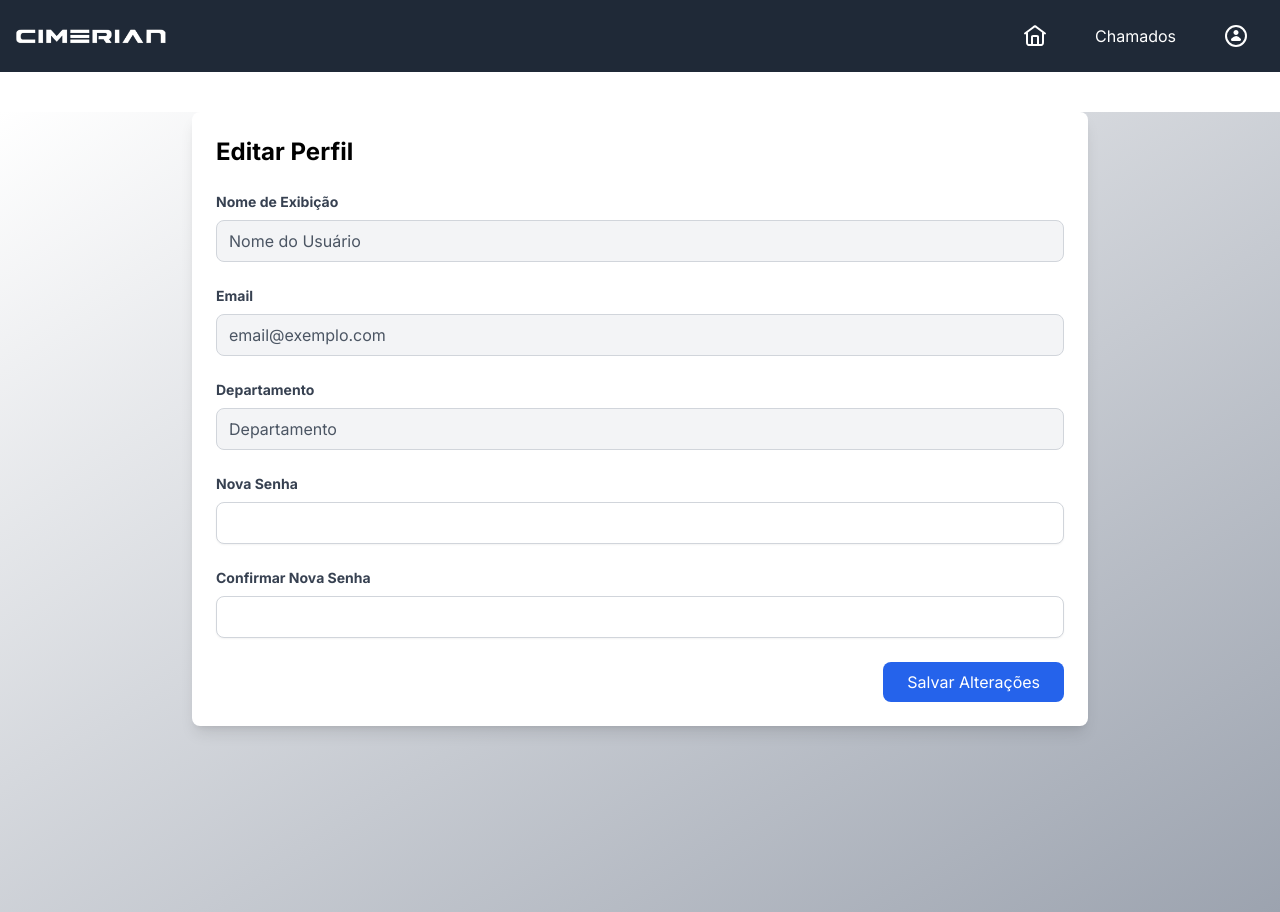
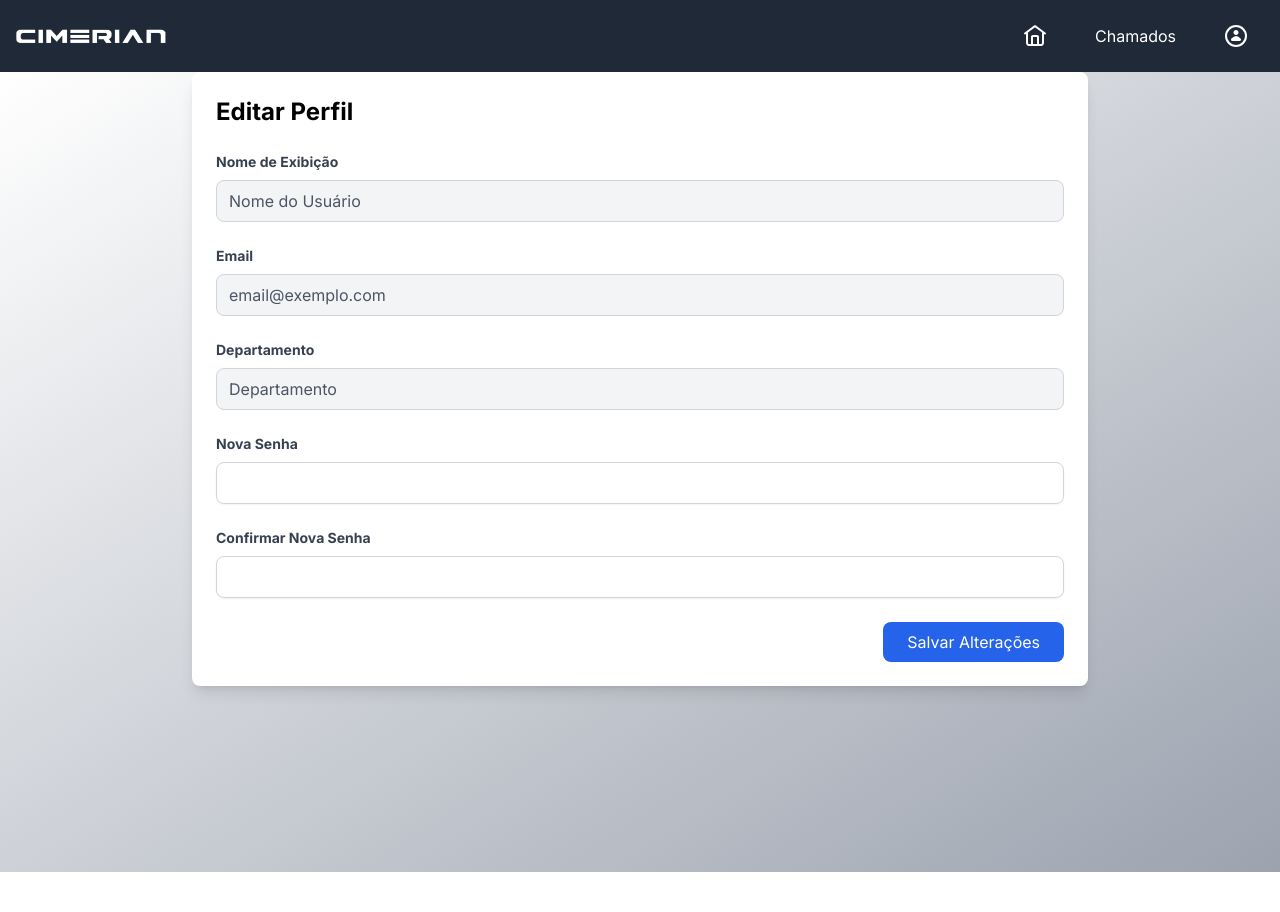
Before and after one commit to felipeehara/cimerian-login-react, a Next.js app: page /EditProfile in a window 1280 px wide. After the commit the page ends 872 px from the top, so only its background shows below. Built offline with nearby package versions, Linux system fonts and the light colour scheme.

Commit message:
Arrumando margin-top do editProfile

```diff
--- a/src/app/Components/Profile/EditProfiles.tsx
+++ b/src/app/Components/Profile/EditProfiles.tsx
@@ -63,7 +63,8 @@ const EditProfile = () => {
   };
 
   return (
-    <div className="max-w-4xl mx-auto p-6 bg-white shadow-lg rounded-lg mt-10">
+
+            <div className="max-w-4xl mx-auto p-6 bg-white shadow-lg rounded-lg">
             <h1 className="text-2xl font-bold mb-6">Editar Perfil</h1>
             <form onSubmit={handleSubmit} className="space-y-6">
                 {/* Nome de Exibição e Email apenas visíveis */}
```
Lines whose indentation alone changed are shown as unchanged.
